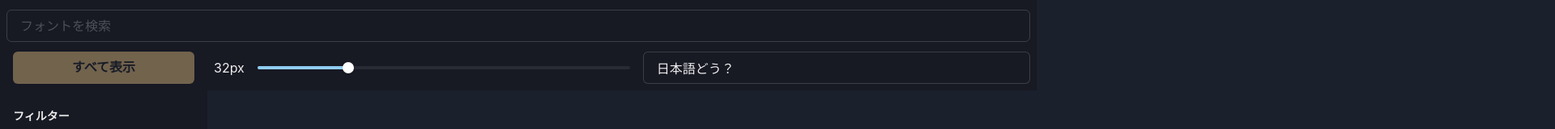
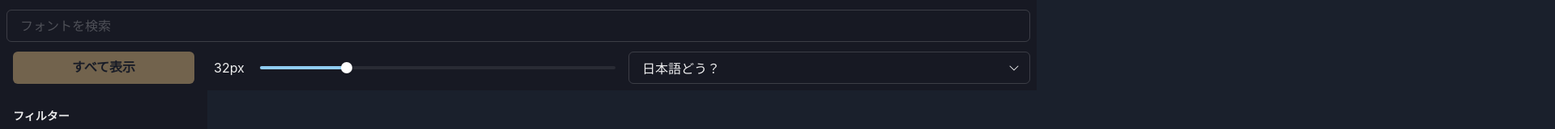
Before and after one commit to newt239/mojimachi, a React (Vite) app: page / in a window 1280 px wide. Shown: the top 160 px of the page at 81% size, 1920 px wide, since content can reach past the window. Built offline with nearby package versions, Linux system fonts and the light colour scheme.

Commit message:
add: preset texts

```diff
--- a/src/components/Menubar.tsx
+++ b/src/components/Menubar.tsx
@@ -3,12 +3,20 @@ import { useState } from "react";
 import {
   Box,
   Flex,
+  IconButton,
   Input,
+  InputGroup,
+  InputRightElement,
+  Menu,
+  MenuButton,
+  MenuItem,
+  MenuList,
   Slider,
   SliderFilledTrack,
   SliderThumb,
   SliderTrack,
 } from "@chakra-ui/react";
+import { CaretDown } from "@phosphor-icons/react";
 import { useAtom, useSetAtom } from "jotai";
 
 import { fontSizeAtom, previewStringAtom } from "~/utils/jotai";
@@ -23,6 +31,13 @@ const Menubar: React.FC = () => {
     setFontSize(e);
   };
 
+  const sampleTexts = [
+    "ABCDEFGHIJKLMNOPQRSTUVWXYZabcdefghijklmnopqrstuvwxyz",
+    "0123456789 ¿ ? ¡ ! & @ ‘ ’ “ ” « » % * ^ # $ £ € ¢ / ( ) [ ] { } . , ® ©",
+    "The quick brown fox jumps over the lazy dog.",
+    "あのイーハトーヴォのすきとおった風、夏でも底に冷たさをもつ青いそら、うつくしい森で飾られたモリーオ市、郊外のぎらぎらひかる草の波。",
+  ];
+
   return (
     <Flex
       bg="gray.900"
@@ -34,6 +49,7 @@ const Menubar: React.FC = () => {
       pt="0"
       gap="1rem"
     >
+      <Flex w="50%">
         <Box w="4rem" m="auto">
           {localFontSize}px
         </Box>
@@ -50,12 +66,33 @@ const Menubar: React.FC = () => {
           </SliderTrack>
           <SliderThumb />
         </Slider>
+      </Flex>
+      <Flex w="50%">
+        <InputGroup>
           <Input
             placeholder="プレビューする文字"
             value={previewString}
             onChange={(e) => setPreviewString(e.target.value)}
             variant="outline"
           />
+          <InputRightElement>
+            <Menu>
+              <MenuButton
+                as={IconButton}
+                icon={<CaretDown />}
+                variant="ghost"
+              />
+              <MenuList>
+                {sampleTexts.map((text) => (
+                  <MenuItem key={text} onClick={() => setPreviewString(text)}>
+                    {text}
+                  </MenuItem>
+                ))}
+              </MenuList>
+            </Menu>
+          </InputRightElement>
+        </InputGroup>
+      </Flex>
     </Flex>
   );
 };
```
Lines whose indentation alone changed are shown as unchanged.
